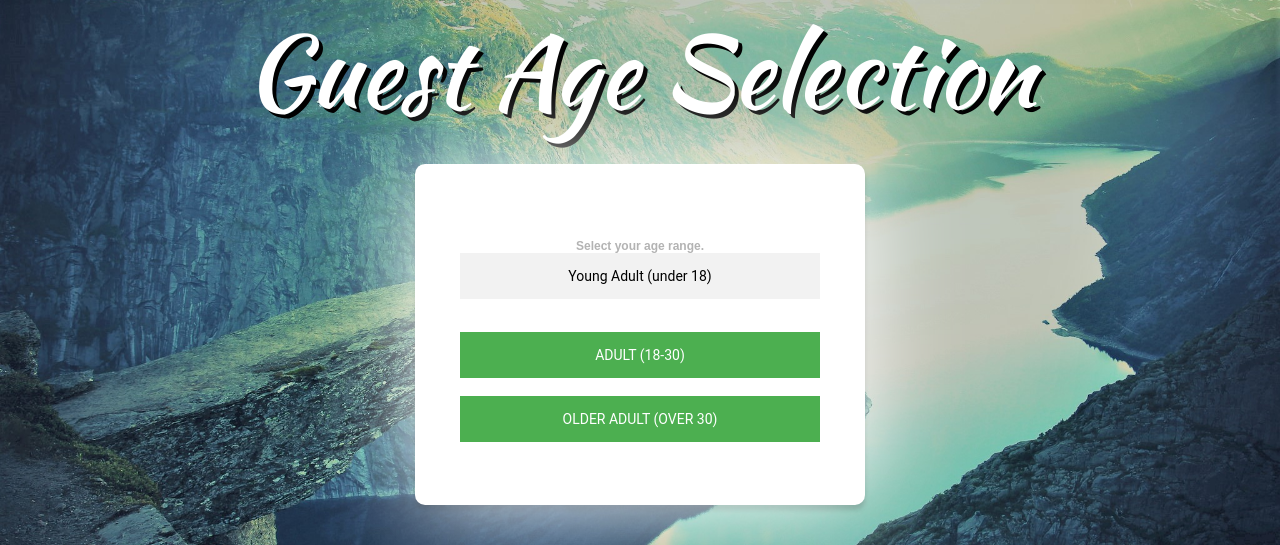
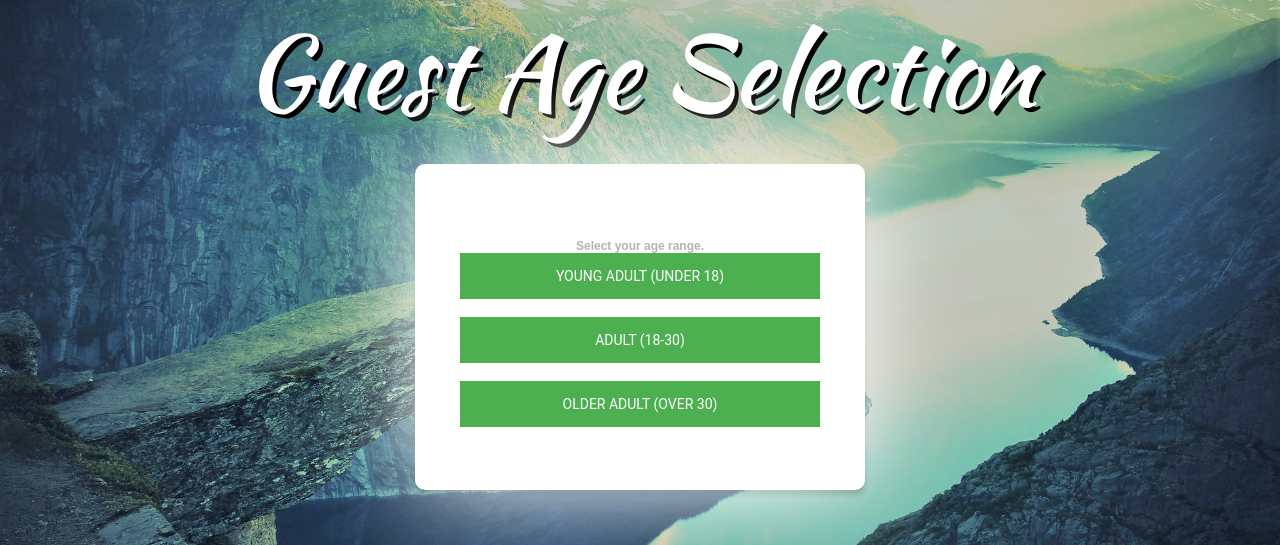
Before and after one commit to CSCI4230/BeWellr, a PHP site: page /Guest.php in a window 1280 px wide. Shown: the part 89-634 px from the top of the page. Run offline with PHP 8.4, Linux system fonts and the light colour scheme; some web fonts are replaced.

Commit message:
Changed button format and hovering color

```diff
--- a/Guest.php
+++ b/Guest.php
@@ -8,7 +8,7 @@
   <div class="form">
       <p class="message">Select your age range.</p>
     <form class="guest-ages" action="survey.php?youngAdult" method = "post">
-        <input type = "submit" value = "Young Adult (under 18)">
+        <button>Young Adult (under 18)</button>
       </form>
       <form class="guest-ages" action="survey.php?Adult" method="post">
         <button>Adult (18-30)</button>
--- a/style.css
+++ b/style.css
@@ -277,7 +277,7 @@ a {
   transition: all 0.3 ease;
   cursor: pointer;
 }
-.form:hover,.form button:active,.form button:focus {
+.form button:active,.form button:focus {
   background: #43A047;
 }
 .form .message {
```
